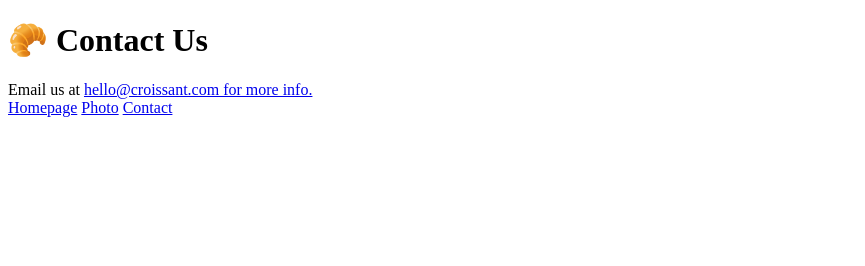
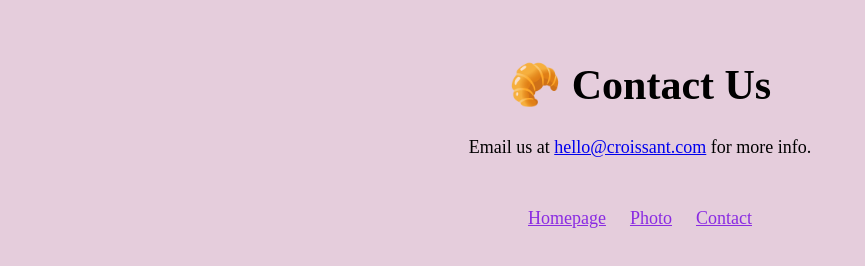
Before and after one commit to franciscaap/croissant, a plain HTML site: page contact.html in a window 1280 px wide. Shown: the whole page, without its empty margins (0-865 px from the left). Drawn offline with Linux system fonts and the light colour scheme.

Commit message:
Added CSS styling to website.

```diff
--- a/contact.html
+++ b/contact.html
@@ -3,16 +3,24 @@
   <head>
     <meta charset="UTF-8" />
     <meta name="viewport" content="width=device-width, initial-scale=1.0" />
+    <link rel="stylesheet" href="/styles/style.css" />
     <title>Contact</title>
   </head>
   <body>
     <h1>🥐 Contact Us</h1>
 
-    Email us at
-    <a href="mailto:hello@croissant.com"> hello@croissant.com for more info.</a>
-    <br />
-    <a href="/index.html">Homepage</a>
-    <a href="/photo.html">Photo</a>
-    <a href="/contact.html">Contact</a>
+    <p class="email-info">
+      Email us at
+      <a href="mailto:hello@croissant.com" class="email-link">
+        hello@croissant.com</a
+      >
+      for more info.
+    </p>
+
+    <footer>
+      <a href="/index.html">Homepage</a>
+      <a href="/photo.html">Photo</a>
+      <a href="/contact.html">Contact</a>
+    </footer>
   </body>
 </html>
--- /dev/null
+++ b/styles/style.css
@@ -0,0 +1,35 @@
+body {
+  margin: 60px auto;
+  background-color: #c792b273;
+}
+h1 {
+  text-align: center;
+  font-size: 42px;
+}
+.about-croissant {
+  text-align: center;
+  font-size: 18px;
+  padding: 10px 20px;
+}
+.croissant-photo {
+  display: block;
+  margin: 0 auto;
+}
+
+.email-info {
+  text-align: center;
+  font-size: 18px;
+}
+.email-link:hover {
+  color: #8a2be2;
+}
+footer {
+  text-align: center;
+  margin-top: 50px;
+}
+
+footer a {
+  margin: 0 10px;
+  color: #8a2be2;
+  font-size: 18px;
+}
```
Also changed, not shown: index.html (+7 -4 lines), photo.html (+7 -4 lines).
